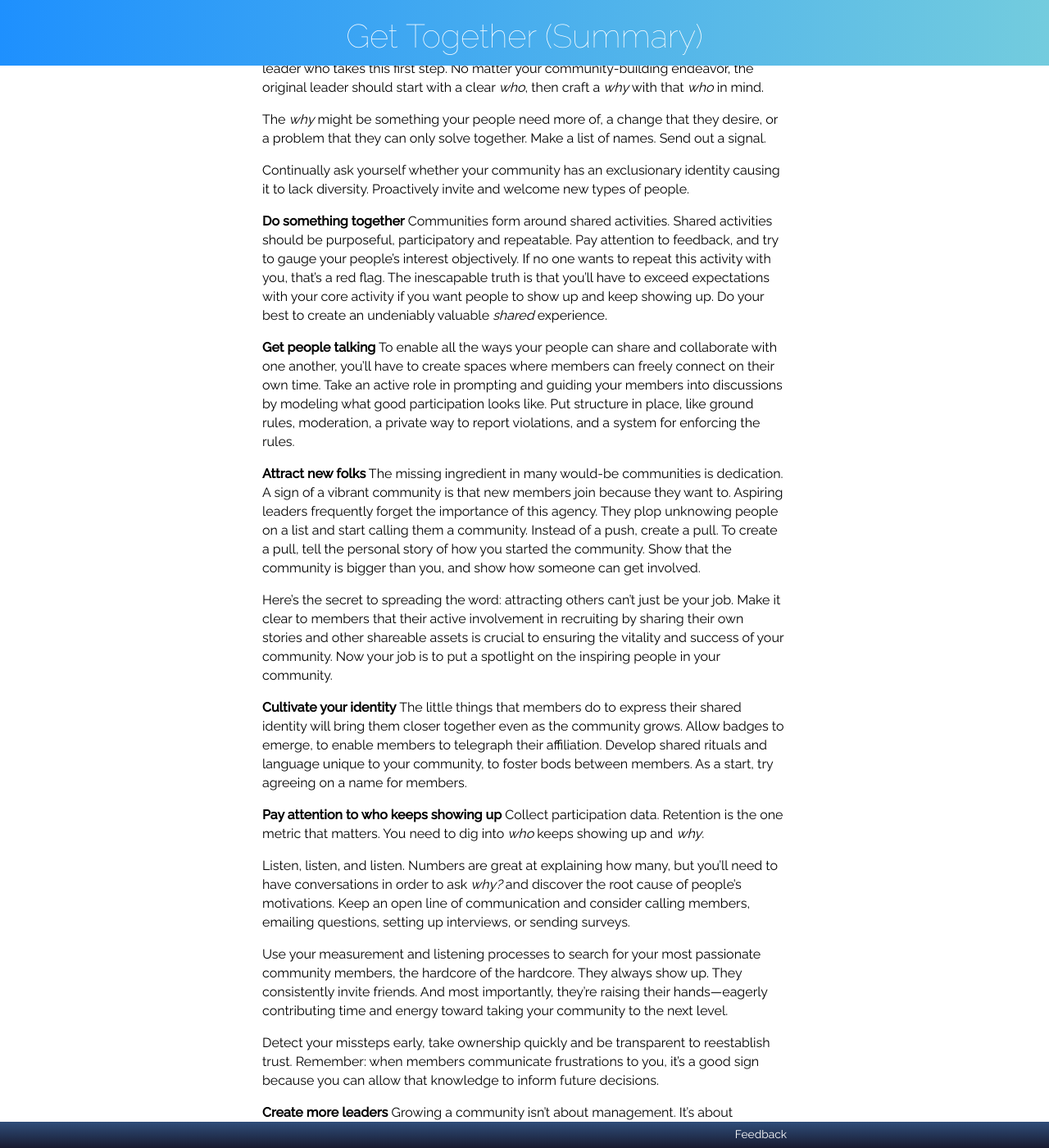
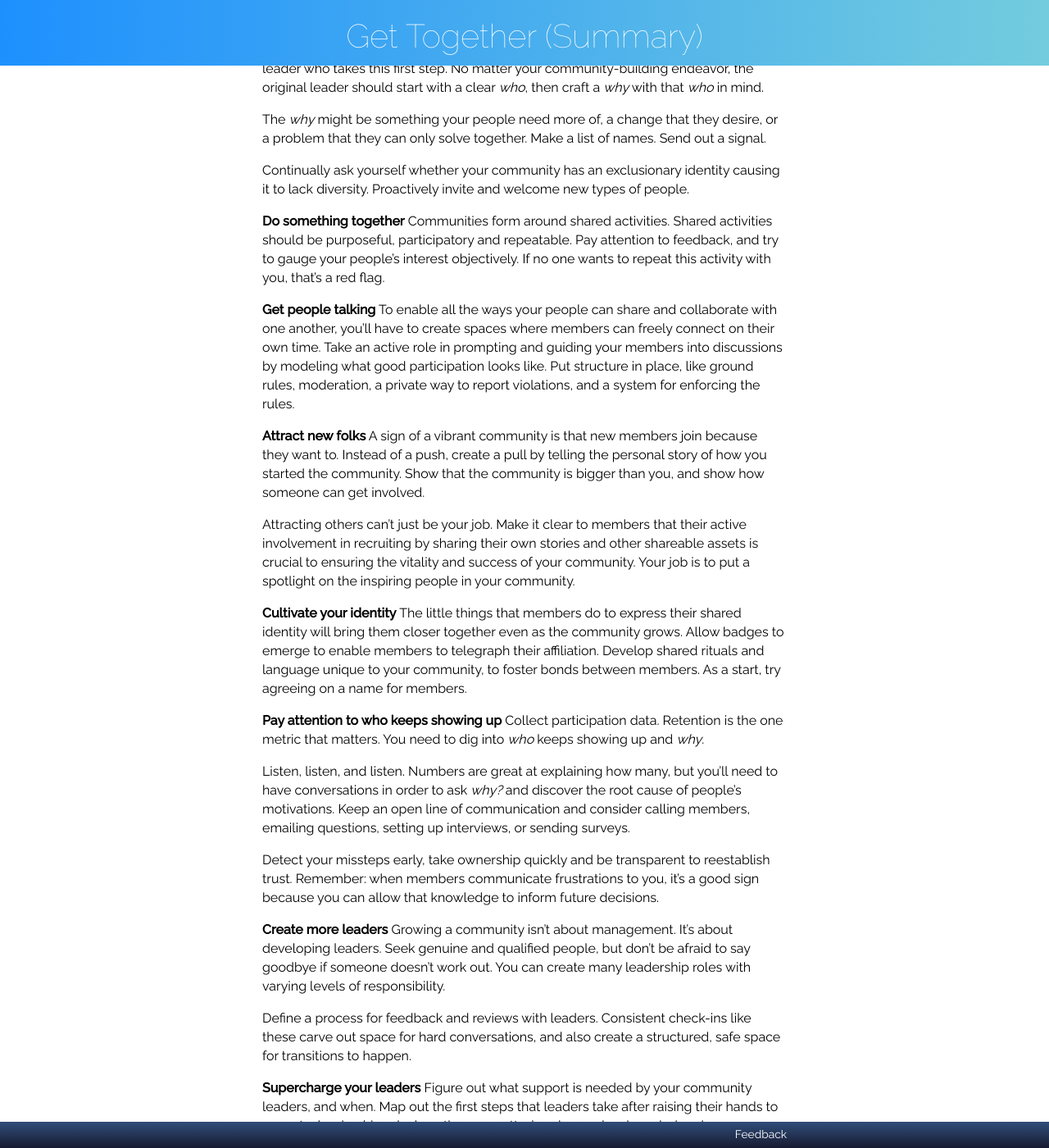
Before and after one commit to RarelyCharlie/rarelycharlie.github.io, a Jekyll site: the page built from _draft/gtsummary.md, in a window 1280 px wide and 1400 px high, scrolled down 371 px. Shown: the whole window at 82% size. Built offline with Jekyll 4.4.1, drawn with Linux system fonts in a browser that asks for light colours; some of the changed text lies outside the part shown.

Commit message:
more cuts

```diff
--- a/_draft/gtsummary.md
+++ b/_draft/gtsummary.md
@@ -16,25 +16,23 @@ The *why* might be something your people need more of, a change that they desire
 Continually ask yourself whether your community has an exclusionary identity causing it to lack diversity. Proactively invite and welcome new types of people.
 
 
-**Do something together** Communities form around shared activities. Shared activities should be purposeful, participatory and repeatable. Pay attention to feedback, and try to gauge your people’s interest objectively. If no one wants to repeat this activity with you, that’s a red flag. The inescapable truth is that you’ll have to exceed expectations with your core activity if you want people to show up and keep showing up. Do your best to create an undeniably valuable *shared* experience.
+**Do something together** Communities form around shared activities. Shared activities should be purposeful, participatory and repeatable. Pay attention to feedback, and try to gauge your people’s interest objectively. If no one wants to repeat this activity with you, that’s a red flag.
 
 
 **Get people talking** To enable all the ways your people can share and collaborate with one another, you’ll have to create spaces where members can freely connect on their own time. Take an active role in prompting and guiding your members into discussions by modeling what good participation looks like. Put structure in place, like ground rules, moderation, a private way to report violations, and a system for enforcing the rules.
 
 
-**Attract new folks** The missing ingredient in many would-be communities is dedication. A sign of a vibrant community is that new members join because they want to. Aspiring leaders frequently forget the importance of this agency. They plop unknowing people on a list and start calling them a community. Instead of a push, create a pull. To create a pull, tell the personal story of how you started the community. Show that the community is bigger than you, and show how someone can get involved.
+**Attract new folks** A sign of a vibrant community is that new members join because they want to. Instead of a push, create a pull by telling the personal story of how you started the community. Show that the community is bigger than you, and show how someone can get involved.
 
-Here’s the secret to spreading the word: attracting others can’t just be your job. Make it clear to members that their active involvement in recruiting by sharing their own stories and other shareable assets is crucial to ensuring the vitality and success of your community. Now your job is to put a spotlight on the inspiring people in your community.
+Attracting others can’t just be your job. Make it clear to members that their active involvement in recruiting by sharing their own stories and other shareable assets is crucial to ensuring the vitality and success of your community. Your job is to put a spotlight on the inspiring people in your community.
 
 
-**Cultivate your identity** The little things that members do to express their shared identity will bring them closer together even as the community grows. Allow badges to emerge, to enable members to telegraph their affiliation. Develop shared rituals and language unique to your community, to foster bods between members. As a start, try agreeing on a name for members.
+**Cultivate your identity** The little things that members do to express their shared identity will bring them closer together even as the community grows. Allow badges to emerge to enable members to telegraph their affiliation. Develop shared rituals and language unique to your community, to foster bonds between members. As a start, try agreeing on a name for members.
 
 
 **Pay attention to who keeps showing up** Collect participation data. Retention is the one metric that matters. You need to dig into *who* keeps showing up and *why*.
 
 Listen, listen, and listen. Numbers are great at explaining how many, but you’ll need to have conversations in order to ask *why?* and discover the root cause of people’s motivations. Keep an open line of communication and consider calling members, emailing questions, setting up interviews, or sending surveys.
-
-Use your measurement and listening processes to search for your most passionate community members, the hardcore of the hardcore. They always show up. They consistently invite friends. And most importantly, they’re raising their hands—eagerly contributing time and energy toward taking your community to the next level.
 
 Detect your missteps early, take ownership quickly and be transparent to reestablish trust. Remember: when members communicate frustrations to you, it’s a good sign because you can allow that knowledge to inform future decisions.
 
@@ -47,17 +45,9 @@ Define a process for feedback and reviews with leaders. Consistent check-ins lik
 **Supercharge your leaders** Figure out what support is needed by your community leaders, and when. Map out the first steps that leaders take after raising their hands to accept a leadership role, how they are vetted, welcomed, onboarded and acknowledged, what key activities their work involves, and what support they receive. Your support should supercharge valuable activities and minimize or eliminate the others.
 
 
-**Celebrate together** Use celebrations to revitalize the community by asking everyone tuning in to pause and focus, to mobilize around where to head next, to give everyone's tanks a much-needed refill, and to reflect on all that's been accomplished together.
-
-Select a format for each celebration relevant to both your community’s identity and its purpose. The right format is crucial to getting your people to come together, and to fulfilling the intention of your celebration. Your celebrations should have direction and structure, and incorporate your community's identifying badges, rituals and language.
-
-Cap off your event by bringing to life what your collective acts of devotion have added up to. This *why* brought you together in the first place. Your capacity to realize that purpose will continue to bind members together for years to come.
+**Celebrate together** Use celebrations to revitalize the community by asking everyone tuning in to pause and focus, to mobilize around where to head next, to give everyone's tanks a much-needed refill, and to reflect on all that's been accomplished together. Celebrations should have direction and structure, and incorporate your community's identifying badges, rituals and language.
 
 
-**What’s next for your community?** Whatever stage your community is in, it’s crucial to remember that you’re working with living, breathing human beings, and, inevitably, some of what results is out of your hands. Because change is inevitable, don’t try to fight it. Instead, build a community that can respond to it.
+**What’s next for your community?** Don’t try to fight change. Build a community that can respond to it. The goal of *Get Together* is to help you foster a supportive, collaborative, and resilient group of human beings. It shows you how to progressively ask less *from* others and do more *with* them.
 
-The goal of *Get Together* is to help you foster a supportive, collaborative, and resilient group of human beings. It shows you how to progressively ask less *from* others and do more *with* them. At each stage, you should have relinquished more of your control and distributed ownership to more and more members.
-
-The alternative to that resilience is an organizational bottleneck. Your work isn’t done until your members can thrive independent of your time and resources. So ask yourself: Will my community flourish without me?
-
-If you’re not to this point yet, incorporate more listening, invite more participation, and, most crucially, make developing leaders a priority. We know that giving up that control is scary, but we can promise that distributing ownership is both rewarding and necessary. After you light the spark, your community will burn bright and long only once you’ve truly built it together.
+At each stage, you should have relinquished more of your control and distributed ownership to more and more members. The alternative to that resilience is an organizational bottleneck. Your work isn’t done until your members can thrive independent of your time and resources. So ask yourself: Will my community flourish without me?
```
